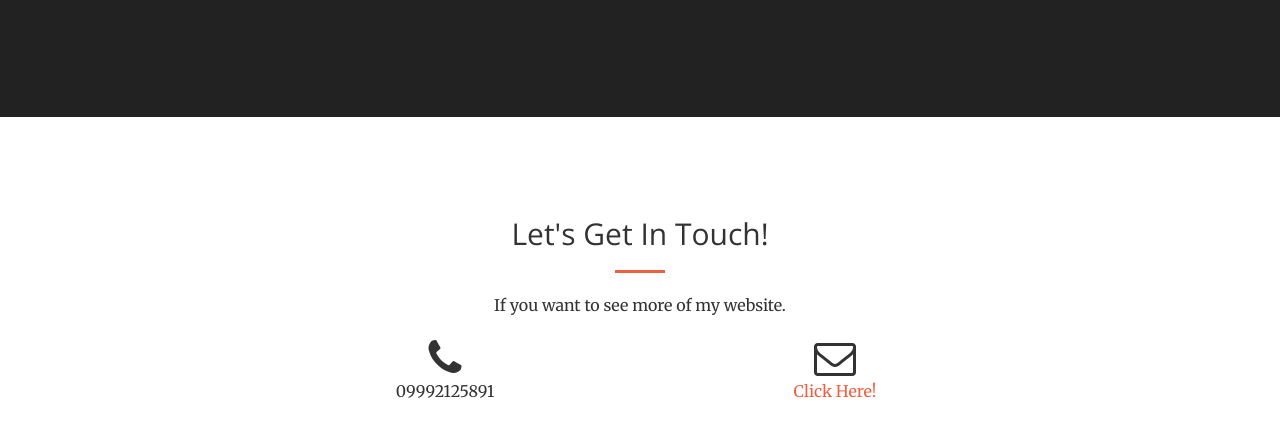
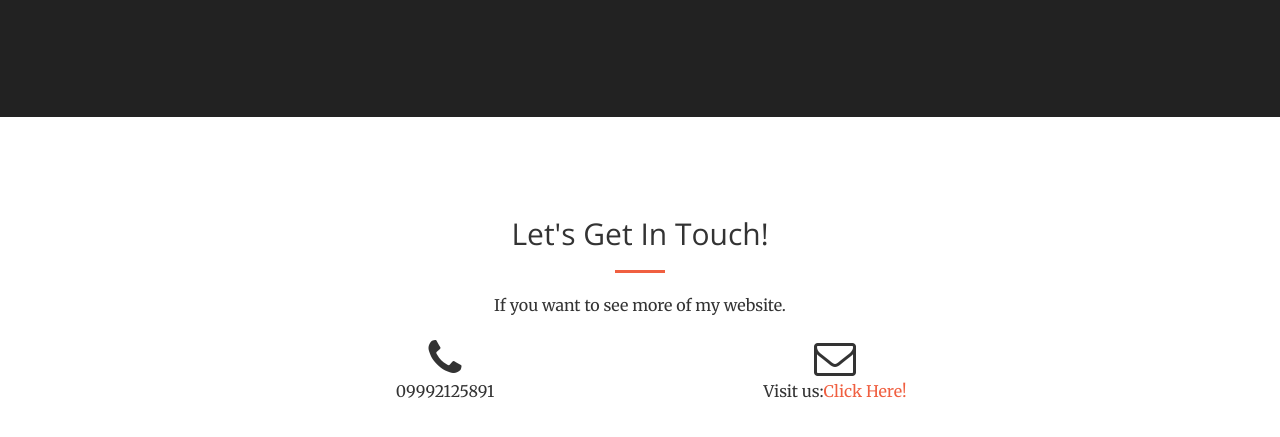
Before and after one commit to dranrebescat/nbastars.github.io, a website: page index.html in a window 1280 px wide. Shown: the part 1663-2100 px from the top of the page. Drawn offline with nearby package versions, Linux system fonts and the light colour scheme.

Commit message:
Update index.html

```diff
--- a/index.html
+++ b/index.html
@@ -209,7 +209,7 @@
                 </div>
                 <div class="col-lg-4 text-center">
                     <i class="fa fa-envelope-o fa-3x sr-contact"></i>
-                    <p><a href="https://dranrebescat.github.io/flores.github.io/">Click Here!</a></p>
+                    <p>Visit us:<a href="https://dranrebescat.github.io/flores.github.io/">Click Here!</a></p>
                 </div>
             </div>
         </div>
```
